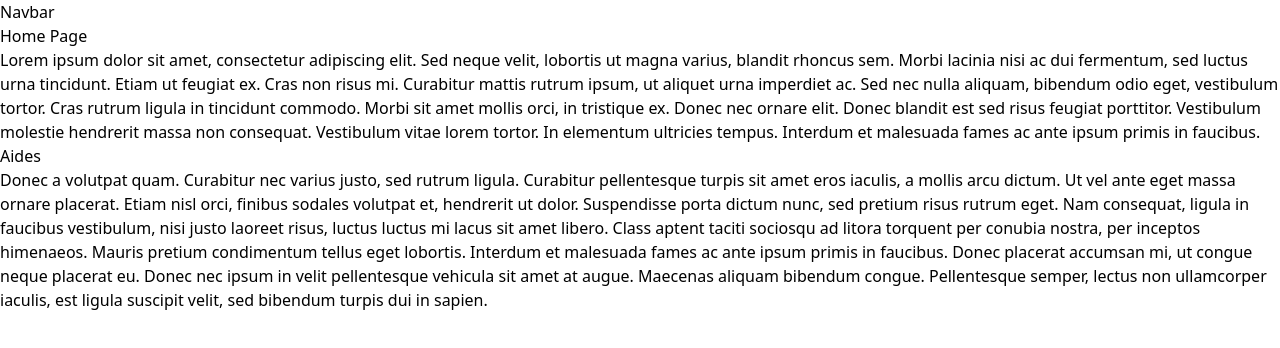
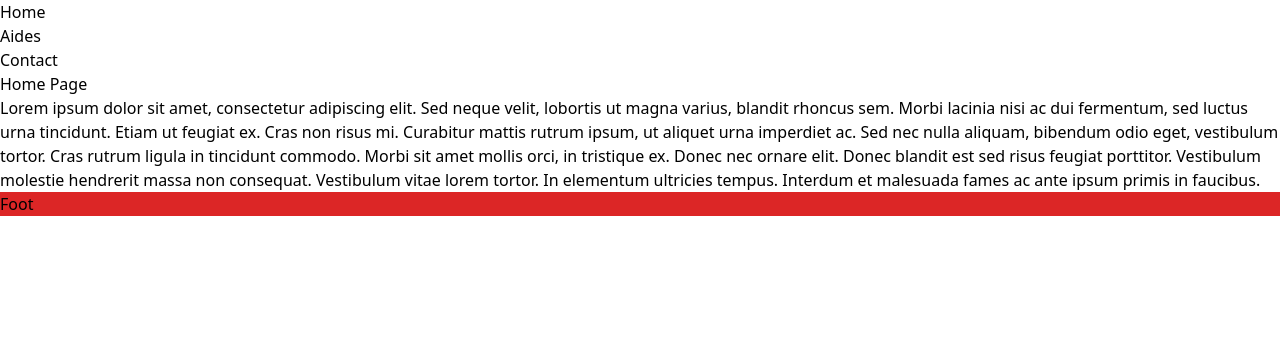
Before and after one commit to Savannahmunn1996/AidlyWebsite, a React (Vite) app: page / in a window 1280 px wide. Shown: the top 348 px of the page. Built offline with nearby package versions, Linux system fonts and the light colour scheme.

Commit message:
conditional rendering

```diff
--- a/src/App.jsx
+++ b/src/App.jsx
@@ -1,22 +1,11 @@
 
 import Container from "./components/Container"
-import Navbar from "./components/Navbar"
-import Aides from "./components/pages/Aides"
-import Home from "./components/pages/Home"
 
 
 function App() {
 
   return (
-    <div>
-   <div><Navbar></Navbar></div>
-
- <div><Home/>
- <Aides/>
-
-   </div>
-
-   </div>
+   <Container/>
    )
 }
 
--- a/src/components/Container.jsx
+++ b/src/components/Container.jsx
@@ -1,9 +1,44 @@
-import React from 'react'
+import React, { useState } from 'react'
+import Navbar from './Navbar';
+import Aides from './pages/Aides';
+import Contact from './pages/Contact';
+import Home from './pages/Home';
+import Foot from './Foot'
 
 const Container = () => {
-  return (
-    <h1>hi</h1>
-  )
+  {
+    const [currentPage, setCurrentPage] = useState('Home');
+
+    // This method is checking to see what the value of `currentPage` is. Depending on the value of currentPage, we return the corresponding component to render.
+    const renderPage = () => {
+      if (currentPage === 'Home') {
+        return <Home />;
+      }
+      if (currentPage === 'Aides') {
+        return <Aides />;
+      }
+      if (currentPage === 'Contact') {
+        return <Contact />;
+      }
+      return <Contact />;
+    };
+
+    const handlePageChange = (page) => setCurrentPage(page);
+
+    return (
+      <>
+      <div>
+        {/* We are passing the currentPage from state and the function to update it */}
+        <Navbar currentPage={currentPage} handlePageChange={handlePageChange} />
+        {/* Here we are calling the renderPage method which will return a component  */}
+        {renderPage()}
+      </div>
+      <div>
+<Foot></Foot>
+      </div>
+      </>
+    );
+  }
 }
 
 export default Container
--- a/src/components/Foot.jsx
+++ b/src/components/Foot.jsx
@@ -2,7 +2,8 @@ import React from 'react'
 
 const Foot = () => {
   return (
-    <div>Foot</div>
+    <div className='bg-red-600
+    '>Foot</div>
   )
 }
 
--- a/src/components/Navbar.jsx
+++ b/src/components/Navbar.jsx
@@ -3,10 +3,42 @@
  import React from 'react'
 import Container from './Container'
 
-const Navbar = () => {
+function Navbar ({ currentPage, handlePageChange }) {
   return (
-    <div>Navbar</div>
+    <ul className="nav nav-tabs">
+    <li className="nav-item">
+      <a
+        href="#home"
+        onClick={() => handlePageChange('Home')}
+        // This is a conditional (ternary) operator that checks to see if the current page is "Home"
+        // If it is, we set the current page to 'nav-link-active', otherwise we set it to 'nav-link'
+        className={currentPage === 'Home' ? 'nav-link active' : 'nav-link'}
+      >
+        Home
+      </a>
+    </li>
+    <li className="nav-item">
+      <a
+        href="#aides"
+        onClick={() => handlePageChange('Aides')}
+        // Check to see if the currentPage is `About`, and if so we use the active link class from bootstrap. Otherwise, we set it to a normal nav-link
+        className={currentPage === 'Aides' ? 'nav-link active' : 'nav-link'}
+      >
+        Aides
+      </a>
+    </li>
 
+    <li className="nav-item">
+      <a
+        href="#contact"
+        onClick={() => handlePageChange('Contact')}
+        // Check to see if the currentPage is `Contact`, and if so we use the active link class from bootstrap. Otherwise, we set it to a normal nav-link
+        className={currentPage === 'Contact' ? 'nav-link active' : 'nav-link'}
+      >
+        Contact
+      </a>
+    </li>
+  </ul>
   )
 }
 
```
